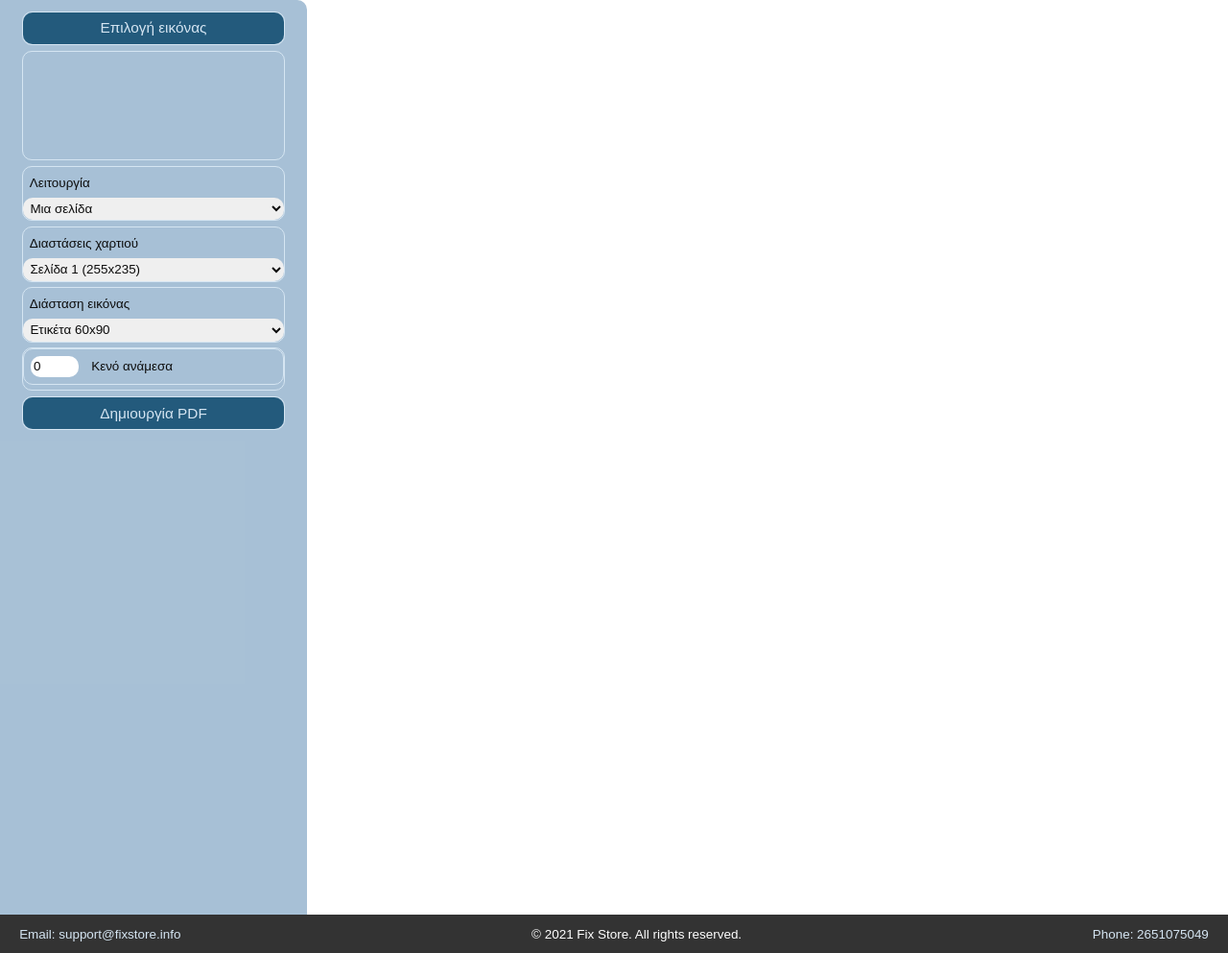
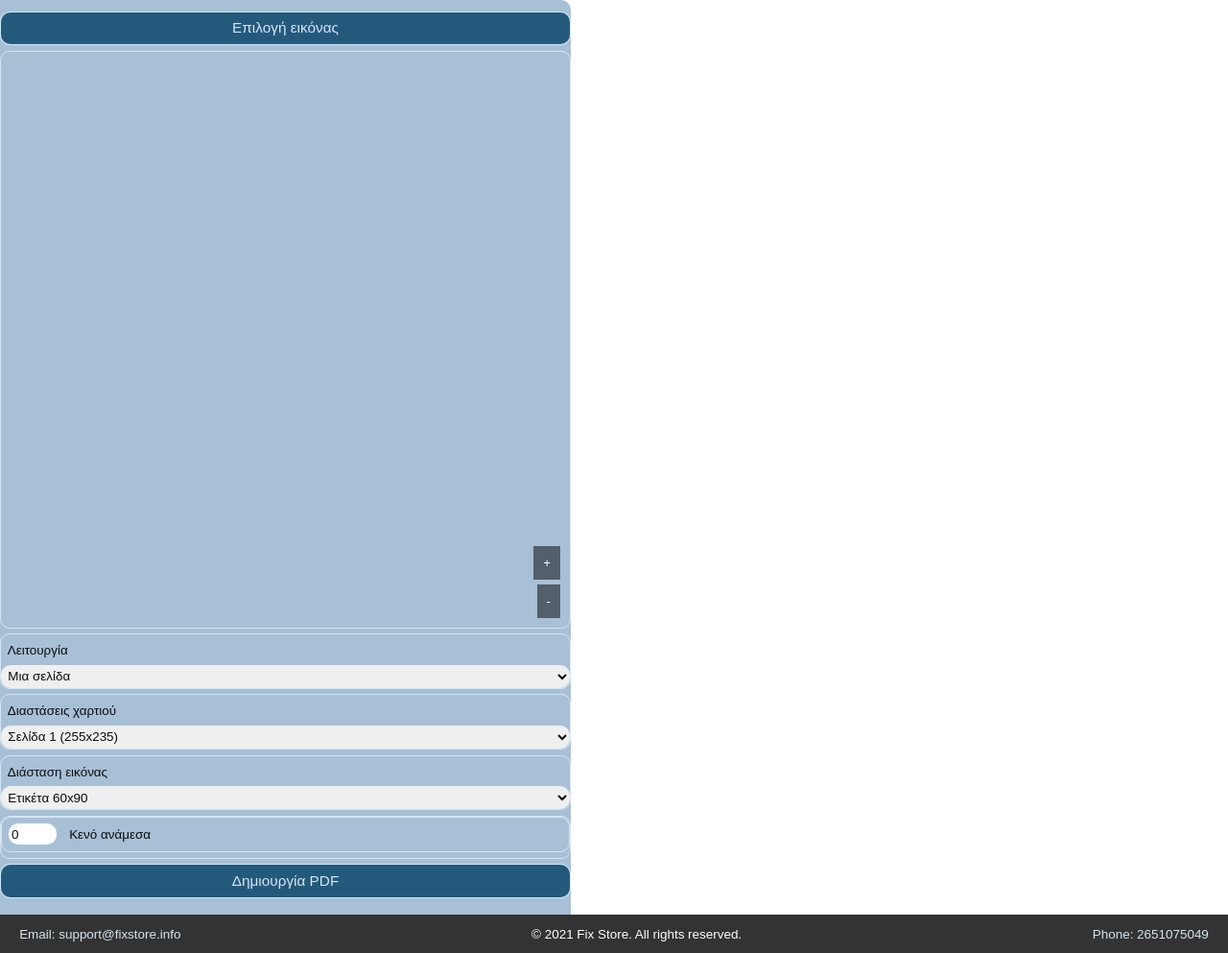
Before and after one commit to GiorgosSarakatsanos/Grid_Web_app, a Flask app: page / in a window 1280 px wide. Shown: the part 50-1043 px from the top of the page at 96% size. Run offline with Flask 3, Linux system fonts and the light colour scheme; a map, chart or similar area stays blank; parts of the project's set-up code (start-up, migrations or seed data) failed here and were passed over.

Commit message:
zoom controls in image preview, bugs fixes

```diff
--- a/app.py
+++ b/app.py
@@ -28,10 +28,13 @@ def index():
         image_path = os.path.join(app.config['UPLOAD_FOLDER'], secure_filename(image.filename))
         image.save(image_path)
 
-        # Extract relative numbering position
-        rel_x = float(form.numbering_position_x.data)
-        rel_y = float(form.numbering_position_y.data)
-
+        # Extract relative numbering position ONLY if mode is 'Numbering'
+        if form.mode.data == 'Numbering':
+            rel_x = float(form.numbering_position_x.data)
+            rel_y = float(form.numbering_position_y.data)
+        else:
+            rel_x = 0.0  # Default to 0.0 if not in Numbering mode
+            rel_y = 0.0
 
         # Generate PDF
         grid_images_path = generate_pdf(image_path, form, rel_x, rel_y)
--- a/static/css/style.css
+++ b/static/css/style.css
@@ -179,11 +179,12 @@ html, body {
 }
 
 aside {
-    padding: var(--m-gap) var(--xl-gap);
+    padding: var(--m-gap)  0px;
+    border-radius: 0;
     background-color: var(--accent-color);
     border-radius: 0 var(--border-radius) 0 0;
     height: calc( 100vh - var(--nav-height) - var(--footer-height) );
-    min-width: 300px;
+    width: 595px;
     overflow: scroll;
     overflow-x: hidden;
 }
@@ -253,3 +254,41 @@ img {
     font-size: 8px;
     color: gray;
 }
+
+.canvas-container {
+    width: 100%;
+    height: 600px; /* Adjust the height as needed */
+    overflow: clip;
+    position: relative;
+}
+
+#image-canvas {
+    display: block;
+    max-width: none; /* Ensure canvas is not constrained by max-width */
+    max-height: none; /* Ensure canvas is not constrained by max-height */
+}
+
+.zoom-button {
+    position: absolute;
+    z-index: 10;
+    padding: 10px;
+    background-color: rgba(0, 0, 0, 0.5);
+    color: white;
+    border: none;
+    cursor: pointer;
+    transition: background-color 0.3s;
+}
+
+.zoom-button:hover {
+    background-color: rgba(0, 0, 0, 0.7);
+}
+
+#zoom-in {
+    bottom: 50px;
+    right: 10px;
+}
+
+#zoom-out {
+    bottom: 10px;
+    right: 10px;
+}
--- a/static/js/script.js
+++ b/static/js/script.js
@@ -8,8 +8,17 @@ document.addEventListener('DOMContentLoaded', () => {
     const imageInput = document.getElementById('image');
     const imageCanvas = document.getElementById('image-canvas');
     const imageName = document.getElementById('image-name');
+    const zoomInButton = document.getElementById('zoom-in');
+    const zoomOutButton = document.getElementById('zoom-out');
     const ctx = imageCanvas.getContext('2d');
     let img = new Image();
+
+    let scale = 1;
+    let originX = 0;
+    let originY = 0;
+    let startX = 0;
+    let startY = 0;
+    let isDragging = false;
 
     function toggleFields() {
         const mode = modeField.value;
@@ -35,6 +44,15 @@ document.addEventListener('DOMContentLoaded', () => {
         }
     }
 
+    function drawImage() {
+        ctx.clearRect(0, 0, imageCanvas.width, imageCanvas.height);
+        ctx.save();
+        ctx.translate(originX, originY);
+        ctx.scale(scale, scale);
+        ctx.drawImage(img, 0, 0);
+        ctx.restore();
+    }
+
     imageInput.addEventListener('change', (event) => {
         const file = event.target.files[0];
         if (file) {
@@ -42,16 +60,20 @@ document.addEventListener('DOMContentLoaded', () => {
             reader.onload = (e) => {
                 img = new Image();
                 img.onload = () => {
-                    const displayWidth = 200;  // Assuming max-width is 200px
-                    const scale = displayWidth / img.width;
-                    const displayHeight = img.height * scale;
+                    const containerWidth = 595;
+                    const containerHeight = 600;
+
+                    const widthScale = containerWidth / img.width;
+                    const heightScale = containerHeight / img.height;
+                    scale = Math.min(widthScale, heightScale);
+
+                    originX = (containerWidth - img.width * scale) / 2;
+                    originY = (containerHeight - img.height * scale) / 2;
 
                     imageCanvas.width = img.width;
                     imageCanvas.height = img.height;
-                    imageCanvas.style.width = `${displayWidth}px`;
-                    imageCanvas.style.height = `${displayHeight}px`;
 
-                    ctx.drawImage(img, 0, 0, img.width, img.height);
+                    drawImage();
                 };
                 img.src = e.target.result;
                 imageName.textContent = `Εικόνα: ${file.name}`;
@@ -66,15 +88,62 @@ document.addEventListener('DOMContentLoaded', () => {
 
     toggleFields(); // Initial call to set correct visibility
 
+    imageCanvas.addEventListener('wheel', (event) => {
+        if (!event.ctrlKey && !event.metaKey) {
+            return;
+        }
+
+        event.preventDefault();
+        const mouseX = event.offsetX;
+        const mouseY = event.offsetY;
+        const wheel = event.deltaY < 0 ? 1.1 : 0.9;
+
+        const newScale = scale * wheel;
+        const scaleRatio = newScale / scale;
+
+        originX = mouseX - (mouseX - originX) * scaleRatio;
+        originY = mouseY - (mouseY - originY) * scaleRatio;
+
+        scale = newScale;
+
+        drawImage();
+    });
+
+    imageCanvas.addEventListener('mousedown', (event) => {
+        startX = event.offsetX - originX;
+        startY = event.offsetY - originY;
+        isDragging = true;
+    });
+
+    imageCanvas.addEventListener('mousemove', (event) => {
+        if (isDragging) {
+            originX = event.offsetX - startX;
+            originY = event.offsetY - startY;
+            drawImage();
+        }
+    });
+
+    imageCanvas.addEventListener('mouseup', () => {
+        isDragging = false;
+    });
+
+    imageCanvas.addEventListener('mouseout', () => {
+        isDragging = false;
+    });
+
     // Function to handle image click and set numbering position
     window.setNumberingPosition = function(event) {
+        if (modeField.value !== 'Numbering') {
+            return; // Exit if the mode is not "Numbering"
+        }
+
         const rect = imageCanvas.getBoundingClientRect();
-        const x = event.clientX - rect.left;
-        const y = event.clientY - rect.top;
+        const x = (event.clientX - rect.left - originX) / scale;
+        const y = (event.clientY - rect.top - originY) / scale;
 
         // Calculate relative position
-        const relX = x / rect.width;
-        const relY = y / rect.height;
+        const relX = x / img.width;
+        const relY = y / img.height;
 
         document.getElementById('numbering_position_x').value = relX;
         document.getElementById('numbering_position_y').value = relY;
@@ -84,15 +153,13 @@ document.addEventListener('DOMContentLoaded', () => {
         const verticalMarkLength = fontSize * 1.5; // Vertical mark length
         const horizontalMarkLength = verticalMarkLength * 2; // Horizontal mark length
 
-        ctx.clearRect(0, 0, imageCanvas.width, imageCanvas.height);
-        ctx.drawImage(img, 0, 0, imageCanvas.width, imageCanvas.height);
-        const scaledX = relX * imageCanvas.width;
-        const scaledY = relY * imageCanvas.height;
+        drawImage(); // Redraw the image before drawing the mark
+        const scaledX = relX * img.width * scale + originX;
+        const scaledY = relY * img.height * scale + originY;
         ctx.strokeStyle = 'green';
         ctx.beginPath();
-        // Draw vertical line with bottom endpoint at click point
-        ctx.moveTo(scaledX, scaledY);
-        ctx.lineTo(scaledX, scaledY - verticalMarkLength);
+        ctx.moveTo(scaledX, scaledY - verticalMarkLength / 2);
+        ctx.lineTo(scaledX, scaledY + verticalMarkLength / 2);
         ctx.stroke();
         // Draw horizontal line
         ctx.beginPath();
@@ -105,4 +172,46 @@ document.addEventListener('DOMContentLoaded', () => {
         ctx.fillStyle = 'green';
         ctx.fillText('ΑΡΙΘΜΗΣΗ', scaledX + 2, scaledY - 2);
     };
+
+    // Add event listener to clear the mark when the mode changes from "Numbering" to another mode
+modeField.addEventListener('change', () => {
+    if (modeField.value !== 'Numbering') {
+        ctx.clearRect(0, 0, imageCanvas.width, imageCanvas.height);
+        drawImage(); // Redraw the image to clear the mark
+    }
 });
+    // Zoom in and zoom out button event listeners
+    zoomInButton.addEventListener('click', (event) => {
+        event.preventDefault();
+        const mouseX = imageCanvas.width / 2;
+        const mouseY = imageCanvas.height / 2;
+        const wheel = 1.1;
+
+        const newScale = scale * wheel;
+        const scaleRatio = newScale / scale;
+
+        originX = mouseX - (mouseX - originX) * scaleRatio;
+        originY = mouseY - (mouseY - originY) * scaleRatio;
+
+        scale = newScale;
+
+        drawImage();
+    });
+
+    zoomOutButton.addEventListener('click', (event) => {
+        event.preventDefault();
+        const mouseX = imageCanvas.width / 2;
+        const mouseY = imageCanvas.height / 2;
+        const wheel = 0.9;
+
+        const newScale = scale * wheel;
+        const scaleRatio = newScale / scale;
+
+        originX = mouseX - (mouseX - originX) * scaleRatio;
+        originY = mouseY - (mouseY - originY) * scaleRatio;
+
+        scale = newScale;
+
+        drawImage();
+    });
+});
--- a/templates/index.html
+++ b/templates/index.html
@@ -11,7 +11,6 @@
         <div class="container">
             <a href="/"><img class="logo-img" src="{{ url_for('static', filename='img/logo.png') }}" alt="Fix Store"></a>
         </div>
-
     </nav>
     <div class="main-content">
         <div class="wrapper">
@@ -21,12 +20,14 @@
                     {{ form.hidden_tag() }}
                     <div class="form-group">
                         <button class="button" type="button" onclick="document.getElementById('image').click()">Επιλογή εικόνας</button>
-                        <input type="file"  id="image" name="image" accept="image/*" required style="display: none;">
+                        <input type="file" id="image" name="image" accept="image/*" required style="display: none;">
                     </div>
 
                     <div class="form-group">
-                        <div id="image-preview">
-                            <canvas id="image-canvas" style="max-width: 200px; max-height: 200px;" onclick="setNumberingPosition(event)"></canvas>
+                        <div id="image-preview" class="canvas-container">
+                            <canvas id="image-canvas" onclick="setNumberingPosition(event)"></canvas>
+                            <button id="zoom-in" class="zoom-button" type="button">+</button>
+                            <button id="zoom-out" class="zoom-button" type="button">-</button>
                             <p id="image-name"></p>
                         </div>
                     </div>
@@ -115,5 +116,4 @@
     </footer>
     <script src="{{ url_for('static', filename='js/script.js') }}"></script>
 </body>
-
 </html>
```
Also changed, not shown: manual_changelog.md (+23 -10 lines), 5 other files.
